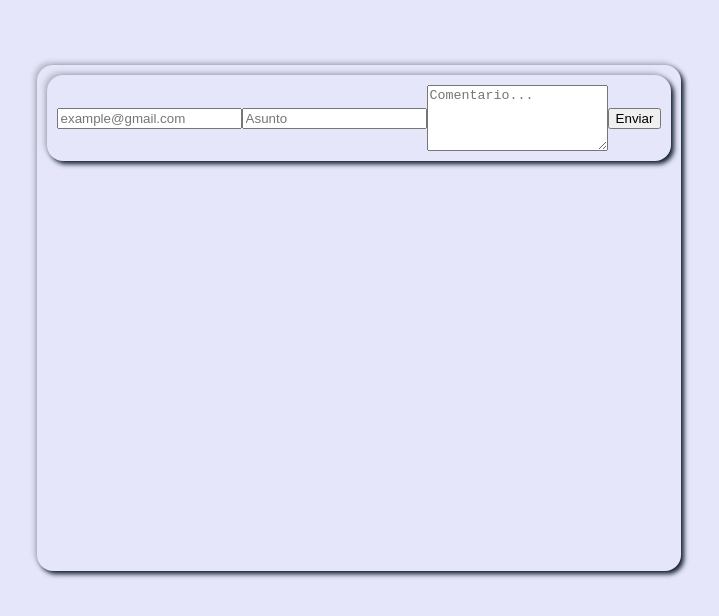
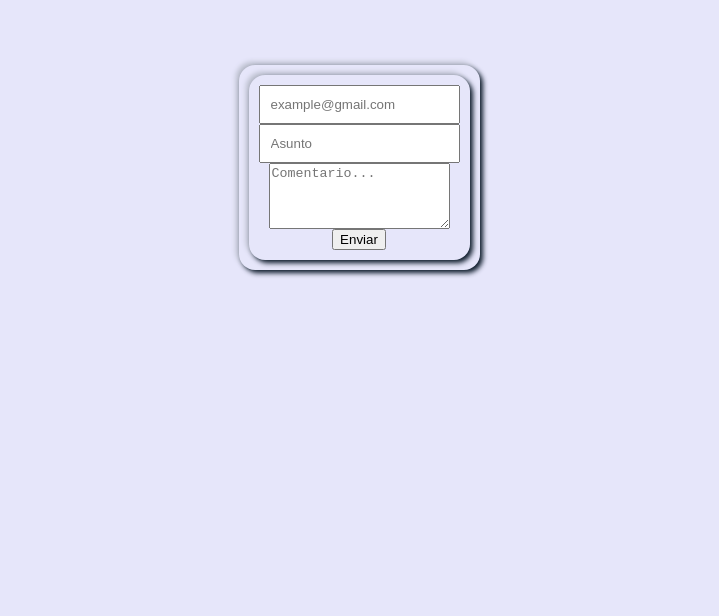
Before and after one commit to FranciscoDJVI/Portafolio, a React (Vite) app in the folder portafolio/: page / in a window 1280 px wide. Shown: the part 3392-4008 px from the top of the page, without its empty margins (281-1000 px from the left). After the commit the page ends 3702 px from the top, so only its background shows below. Built offline with nearby package versions, Linux system fonts and the light colour scheme; a web font is replaced by a local one.

Commit message:
inputs styling

```diff
--- a/portafolio/src/App.css
+++ b/portafolio/src/App.css
@@ -167,12 +167,11 @@
       -3px -3px 5px #babecc;
     border-radius: 16px;
     padding: 10px;
-    margin-bottom: 400px;
     height: fit-content;
   }
   .contact-div .contact-form {
     display: flex;
-    flex-direction: row;
+    flex-direction: column;
     flex-wrap: wrap;
     align-items: center;
     justify-content: center;
@@ -181,8 +180,10 @@
       -3px -3px 5px #babecc;
     border-radius: 16px;
     padding: 10px;
-    margin-bottom: 400px;
     height: fit-content;
+  }
+  .contact-div .contact-form input {
+    padding: 10px;
   }
 }
 
```
